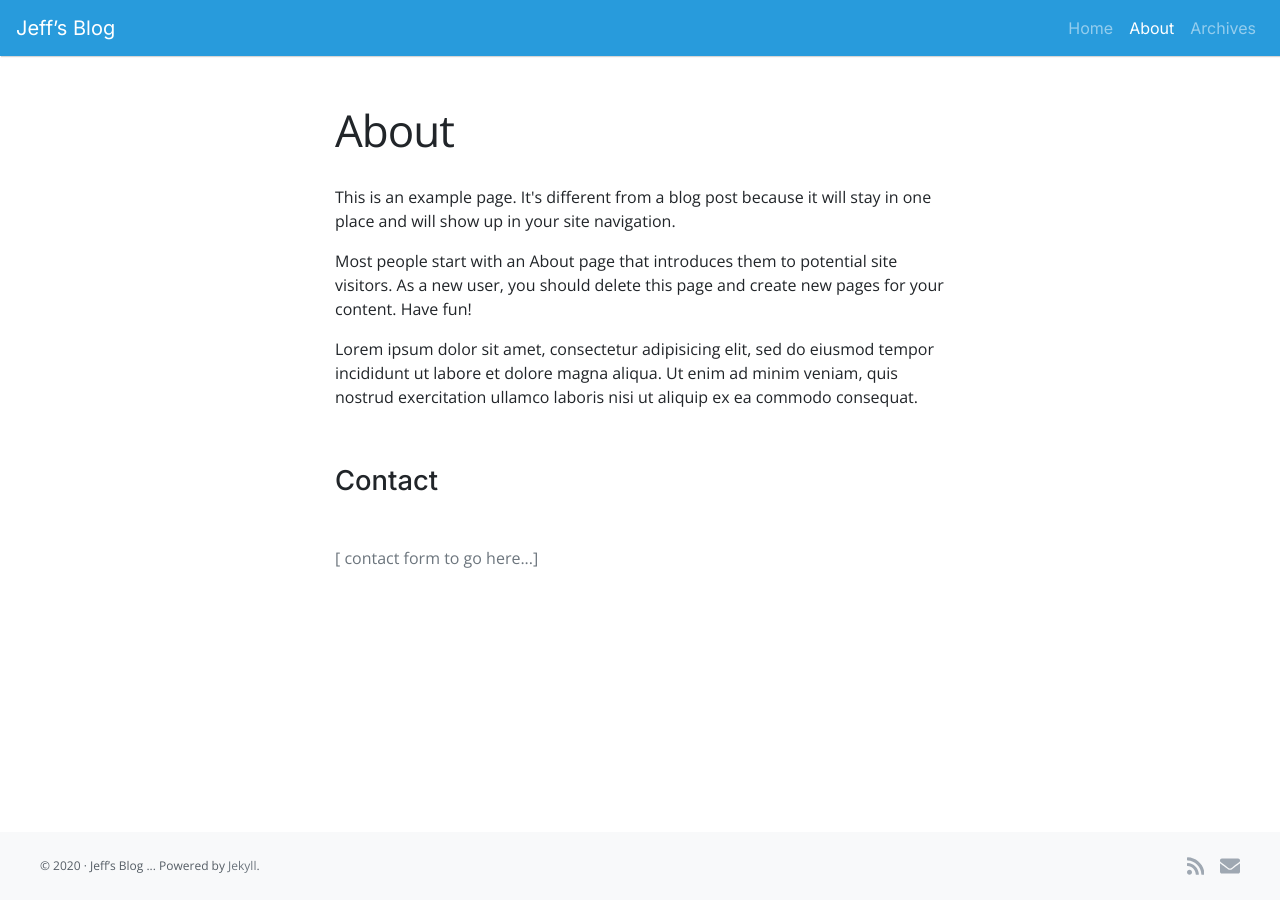
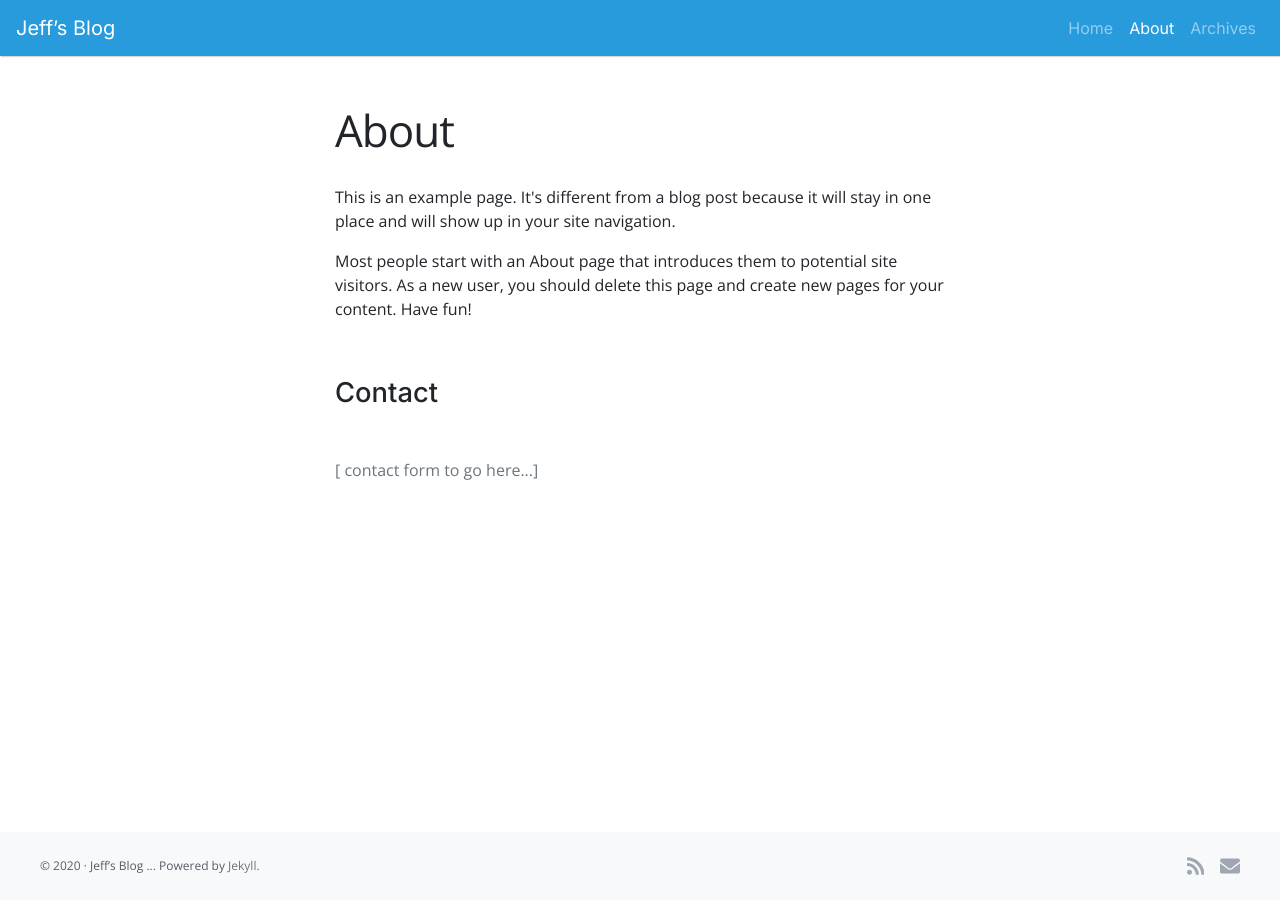
Before and after one commit to jefx07/jefx07.github.io, a Jekyll site: the page built from about.html, in a window 1280 px wide. Built offline with Jekyll 4.4.1, drawn with Linux system fonts in a browser that asks for light colours.

Commit message:
More minor tweaks

```diff
--- a/about.html
+++ b/about.html
@@ -11,11 +11,6 @@
 <p>Most people start with an About page that introduces them to potential site
 visitors. As a new user, you should delete this page and create new pages for your
 content. Have fun!</p>
-
-<p>Lorem ipsum dolor sit amet, consectetur adipisicing elit, sed do eiusmod
-  tempor incididunt ut labore et dolore magna aliqua. Ut enim ad minim veniam,
-  quis nostrud exercitation ullamco laboris nisi ut aliquip ex ea commodo
-  consequat.</p>
 
 <p>&nbsp;</p>
 
```
Also changed, not shown: assets/img/favicons/og-image.png.
